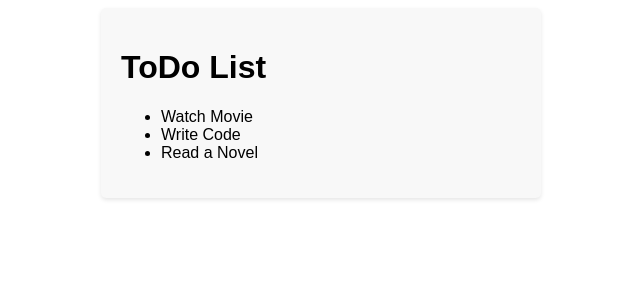
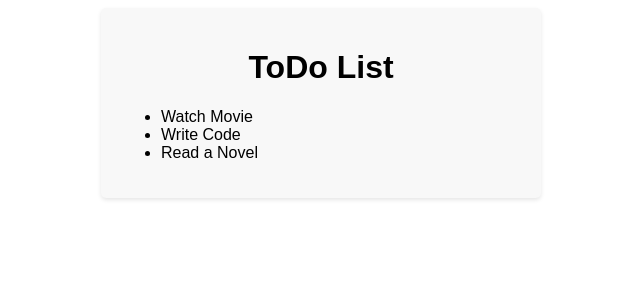
Before and after one commit to shaddy1234/TodoList-react, a React (Vite) app in the folder todolist/: page / in a window 1280 px wide. Shown: the top 300 px of the page, without its empty margins (319-959 px from the left). Built offline with nearby package versions, Linux system fonts and the light colour scheme.

Commit message:
added styles

```diff
--- a/todolist/src/components/c.css
+++ b/todolist/src/components/c.css
@@ -7,3 +7,6 @@
     box-shadow: 0 2px 4px rgba(0, 0, 0, 0.1);
     font-family: Arial, sans-serif;
 }
+.todo-list-container h1 {
+    text-align: center;
+}
```
